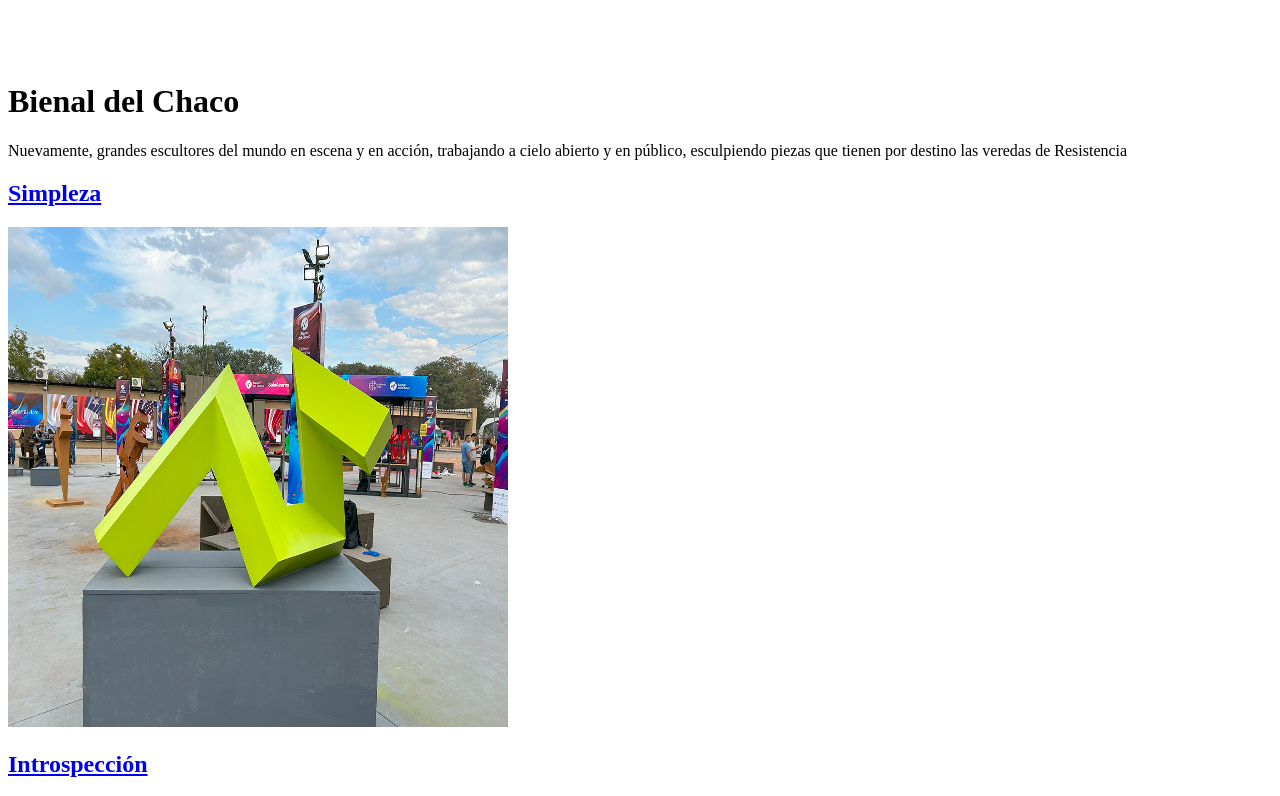
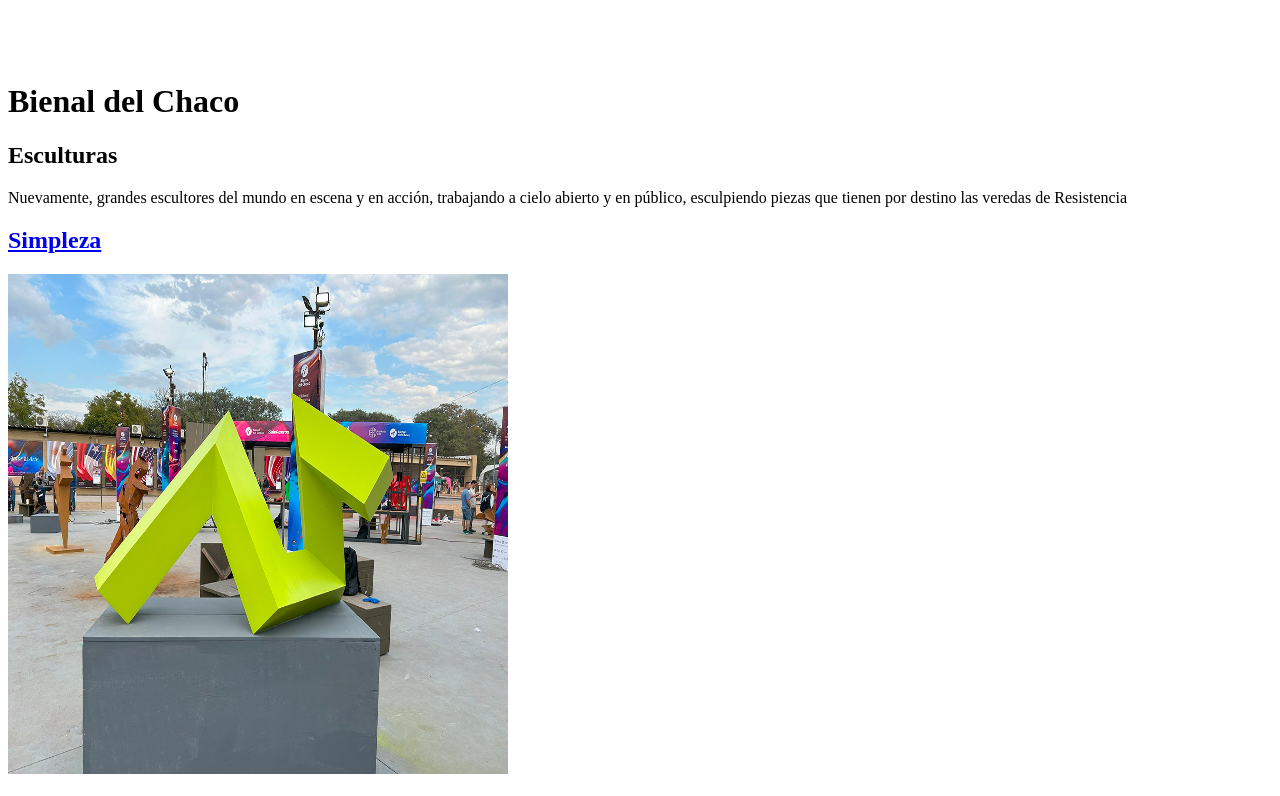
Before and after one commit to FRRe-DS/2024-01-TPI, a Next.js app: page /esculturas in a window 1280 px wide. Shown: the top 796 px of the page. Built offline with nearby package versions, Linux system fonts and the light colour scheme.

Commit message:
cambios para el css de esculturas

```diff
--- a/src/app/esculturas/page.jsx
+++ b/src/app/esculturas/page.jsx
@@ -1,4 +1,5 @@
 import ImagenArte from "../ui/GalleryComponents/imageRandom";
+import "../ui/esculturas.css";
 
 import simpleza from "/public/GaleriaEsculturas/Despues_Simpleza.jpg";
 import introspec from "/public/GaleriaEsculturas/Despues_Introspec.jpg";
@@ -16,6 +17,7 @@ export default function ArtPage() {
     <>
       <section className="esculturasText">
         <p>
+          <h1 className= "esculturasHeader"> Esculturas </h1>
           Nuevamente, grandes escultores del mundo en escena y en acción,
           trabajando a cielo abierto y en público, esculpiendo piezas que tienen
           por destino las veredas de Resistencia
--- a/src/app/ui/ImagenesRender/imageBar.jsx
+++ b/src/app/ui/ImagenesRender/imageBar.jsx
@@ -17,7 +17,11 @@ export default function ImageBar() {
         imagen={escult}
         enlace="/escultores"
       />
-      <ImagenesRedireccion titulo="Eventos" imagen={evento} enlace="/eventos" />
+      <ImagenesRedireccion
+      titulo="Eventos"
+      imagen={evento}
+      enlace="/eventos"
+      />
     </>
   );
 }
--- /dev/null
+++ b/src/app/ui/esculturas.css
@@ -0,0 +1,22 @@
+.esculturasText {
+    font-style : justify;
+    margin-bottom : 20 px;
+    padding: 10 px;
+}
+
+.esculturasHeader {
+    font-style : center;
+    margin-top: 30 px;
+
+}
+
+
+.esculturasPortada {
+    flex-direction: column;
+
+}
+
+.esculturasSeleccionadas {
+    padding: 10 px;
+    margin: 30 px ;
+}
```
Also changed, not shown: src/app/esculturas/esculturas.css (deleted).
